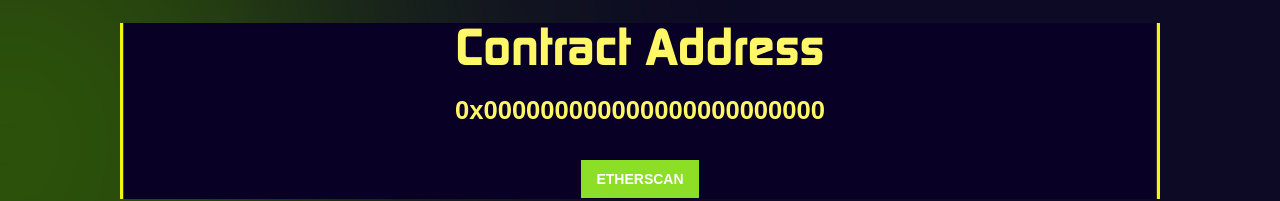
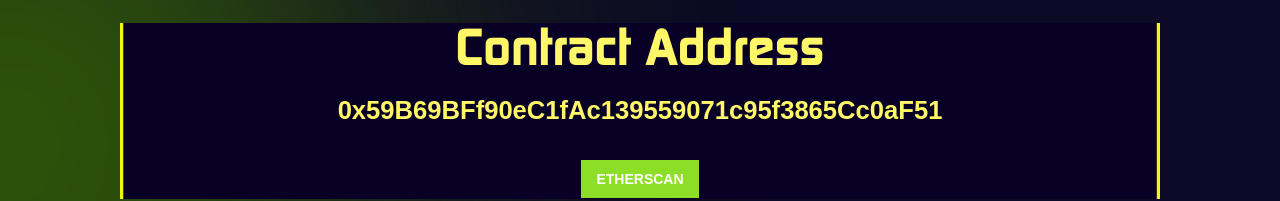
Before and after one commit to trtonmoy/cochaine-2, a plain HTML site: page index.html in a window 1280 px wide. Shown: the part 1409-1610 px from the top of the page. Drawn offline with nearby package versions, Linux system fonts and the light colour scheme; a script that the page names is missing.

Commit message:
ca updated

```diff
--- a/index.html
+++ b/index.html
@@ -386,7 +386,7 @@
             <div class="div-block-12">
               <a
                 data-w-id="22bd79f6-4b7c-04c2-702f-8075c33ca09a"
-                href="chartlink"
+                href="https://www.dextools.io/app/en/ether/pair-explorer/0x05a487b1a261224a71cff12e5ad74415b2f23488"
                 target="_blank"
                 class="link-block-2 _1 w-inline-block"
               >
@@ -662,10 +662,12 @@
         class="div-block-5"
       >
         <div class="text-block-4">Contract Address</div>
-        <div class="text-block-5">0x000000000000000000000000</div>
+        <div class="text-block-5">
+          0x59B69BFf90eC1fAc139559071c95f3865Cc0aF51
+        </div>
         <div><br />‍</div>
         <a
-          href="http://etherscan.io/address/0x000000000000000000000000"
+          href="http://etherscan.io/address/0x59B69BFf90eC1fAc139559071c95f3865Cc0aF51"
           target="_blank"
           class="button w-button"
         >
```
